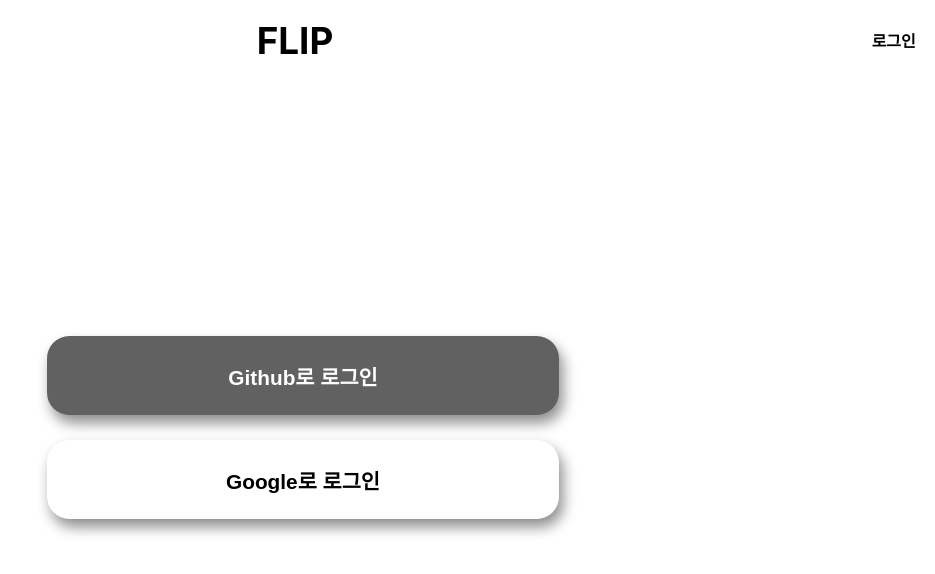
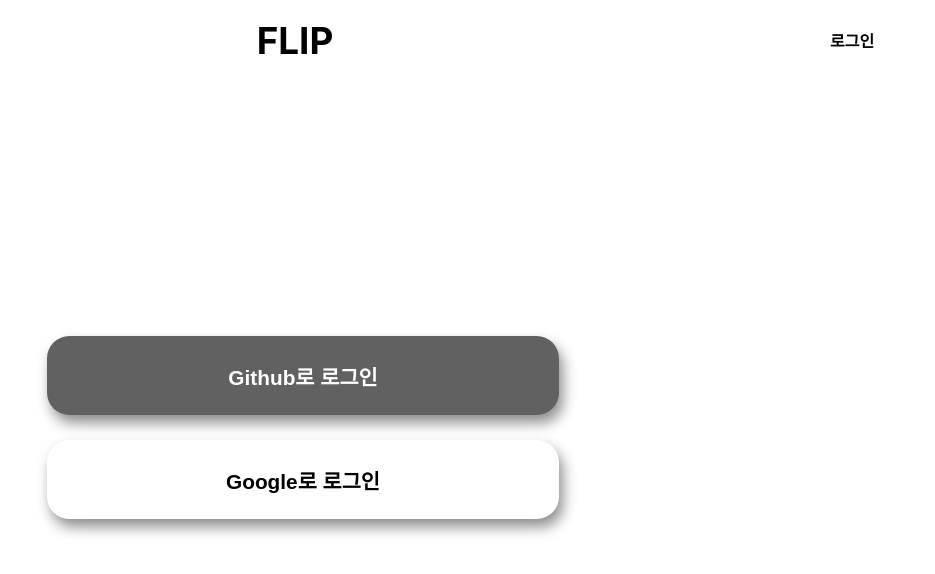
Before and after one commit to kwonena/FLIP, a React (Create React App) app: page /login in a window 1280 px wide. Shown: the top 574 px of the page, without its empty margins (345-1280 px from the left). Built offline with nearby package versions, Linux system fonts and the light colour scheme.

Commit message:
Style : 로그인 위치 수정

```diff
--- a/src/components/header/header.module.css
+++ b/src/components/header/header.module.css
@@ -20,7 +20,7 @@
 .login {
     position: absolute;
     right: 0;
-    margin-right: 1.2em;
+    margin-right: 3.8em;
     font-weight: bold;
     cursor: pointer;
 }
```
